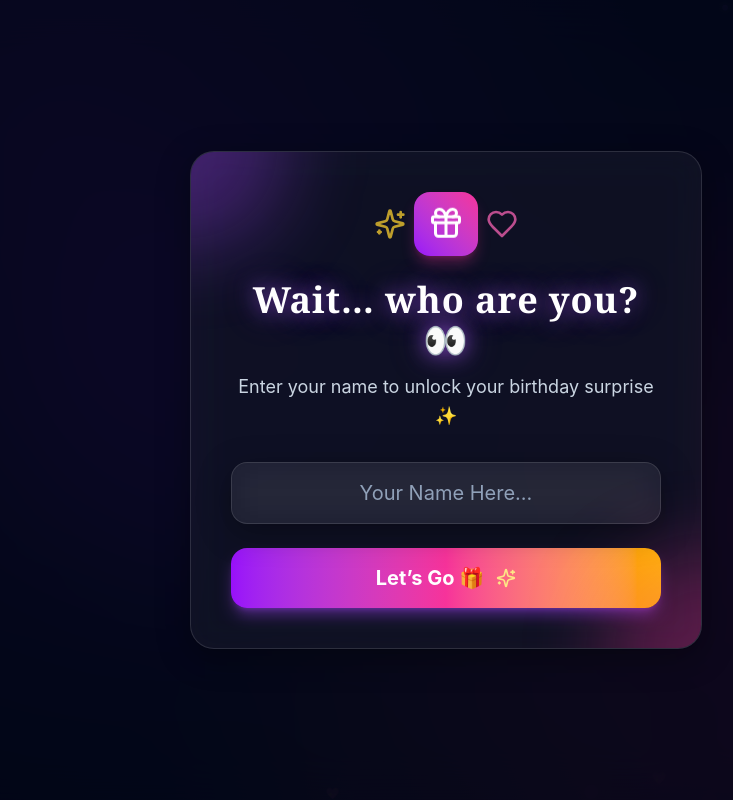
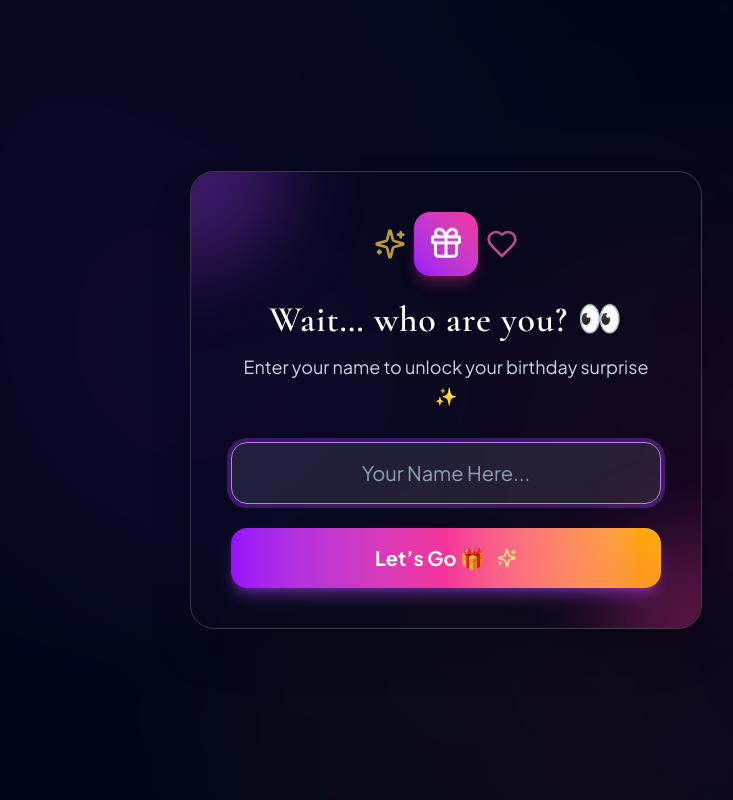
Before and after one commit to yawarabbassss/Birthday, a React (Vite) app: page / in a window 1280 px wide. Shown: the whole page, without its empty margins (194-927 px from the left). Built offline with nearby package versions, Linux system fonts and the light colour scheme.

Commit message:
Refactor CSS variables and styles for consistency

```diff
--- a/src/index.css
+++ b/src/index.css
@@ -2,123 +2,68 @@
 
 @layer base {
   :root {
-    --font-sans: 'Outfit', -apple-system, BlinkMacSystemFont, sans-serif;
-    --font-serif: 'Playfair Display', Georgia, serif;
-    --font-handwriting: 'Dancing Script', cursive;
+    --font-sans: 'Plus Jakarta Sans', -apple-system, BlinkMacSystemFont, sans-serif;
+    --font-serif: 'Cormorant Garamond', Georgia, serif;
+    --font-mono: 'Space Mono', monospace;
   }
-}
 
-body {
-  font-family: var(--font-sans);
-  background-color: #050515;
-  color: #f8fafc;
+  body {
+    font-family: var(--font-sans);
+    background-color: #07070A;
+    color: #FBF8F5;
+    overflow-x: hidden;
+  }
 }
 
 .font-serif {
   font-family: var(--font-serif);
 }
 
-.font-handwriting {
-  font-family: var(--font-handwriting);
+.font-mono {
+  font-family: var(--font-mono);
 }
 
-/* Custom Glassmorphism */
-.glass-card {
-  background: rgba(255, 255, 255, 0.05);
+/* Glassmorphic Surfaces */
+.glass-nocturne {
+  background: rgba(18, 15, 23, 0.72);
+  backdrop-filter: blur(20px);
+  -webkit-backdrop-filter: blur(20px);
+  border: 1px solid rgba(255, 255, 255, 0.08);
+}
+
+.glass-pill {
   backdrop-filter: blur(16px);
   -webkit-backdrop-filter: blur(16px);
+  background: rgba(255, 255, 255, 0.04);
   border: 1px solid rgba(255, 255, 255, 0.12);
-  box-shadow: 0 8px 32px 0 rgba(0, 0, 0, 0.37);
 }
 
-.glass-card-hover {
-  transition: all 0.3s cubic-bezier(0.4, 0, 0.2, 1);
-}
-
-.glass-card-hover:hover {
-  background: rgba(255, 255, 255, 0.08);
-  border-color: rgba(255, 255, 255, 0.25);
-  box-shadow: 0 12px 40px 0 rgba(168, 85, 247, 0.25);
-  transform: translateY(-4px);
-}
-
-/* Glowing text and borders */
-.glow-text-purple {
-  text-shadow: 0 0 20px rgba(168, 85, 247, 0.6), 0 0 40px rgba(168, 85, 247, 0.3);
-}
-
-.glow-text-gold {
-  text-shadow: 0 0 20px rgba(251, 191, 36, 0.6), 0 0 40px rgba(251, 191, 36, 0.3);
-}
-
-.glow-text-pink {
-  text-shadow: 0 0 20px rgba(244, 114, 182, 0.6), 0 0 40px rgba(244, 114, 182, 0.3);
-}
-
-.glow-box-purple {
-  box-shadow: 0 0 30px rgba(168, 85, 247, 0.4), inset 0 0 15px rgba(168, 85, 247, 0.2);
-}
-
-.glow-box-gold {
-  box-shadow: 0 0 30px rgba(251, 191, 36, 0.4), inset 0 0 15px rgba(251, 191, 36, 0.2);
-}
-
-/* Floating Animations */
-@keyframes floatSlow {
-  0%, 100% { transform: translateY(0px) rotate(0deg); }
-  50% { transform: translateY(-12px) rotate(2deg); }
-}
-
-@keyframes floatReverse {
-  0%, 100% { transform: translateY(0px) rotate(0deg); }
-  50% { transform: translateY(12px) rotate(-2deg); }
-}
-
-@keyframes pulseGlow {
-  0%, 100% { opacity: 0.4; transform: scale(1); }
-  50% { opacity: 0.8; transform: scale(1.05); }
-}
-
-@keyframes shimmer {
+/* Metallic Champagne Shimmer */
+@keyframes goldShine {
   0% { background-position: -200% 0; }
   100% { background-position: 200% 0; }
 }
 
-.animate-float {
-  animation: floatSlow 6s ease-in-out infinite;
+.champagne-shimmer {
+  background: linear-gradient(110deg, #E8C595 15%, #FFF6EA 45%, #E8C595 75%);
+  background-size: 200% 100%;
+  -webkit-background-clip: text;
+  background-clip: text;
+  color: transparent;
+  animation: goldShine 4.5s linear infinite;
 }
 
-.animate-float-reverse {
-  animation: floatReverse 7s ease-in-out infinite;
+/* Film Stock Scrollbar */
+::-webkit-scrollbar {
+  width: 6px;
 }
-
-.animate-pulse-glow {
-  animation: pulseGlow 4s ease-in-out infinite;
+::-webkit-scrollbar-track {
+  background: #07070A;
 }
-
-.shimmer-text {
-  background: linear-gradient(90deg, #f472b6, #a855f7, #fbbf24, #f472b6);
-  background-size: 200% auto;
-  color: transparent;
-  -webkit-background-clip: text;
-  background-clip: text;
-  animation: shimmer 4s linear infinite;
+::-webkit-scrollbar-thumb {
+  background: rgba(232, 197, 149, 0.25);
+  border-radius: 9999px;
 }
-
-/* Custom Scrollbar */
-::-webkit-scrollbar {
-  width: 8px;
+::-webkit-scrollbar-thumb:hover {
+  background: rgba(232, 197, 149, 0.5);
 }
-
-::-webkit-scrollbar-track {
-  background: #090919;
-}
-
-::-webkit-scrollbar-thumb {
-  background: rgba(168, 85, 247, 0.3);
-  border-radius: 4px;
-}
-
-::-webkit-scrollbar-thumb:hover {
-  background: rgba(168, 85, 247, 0.6);
-}
```
